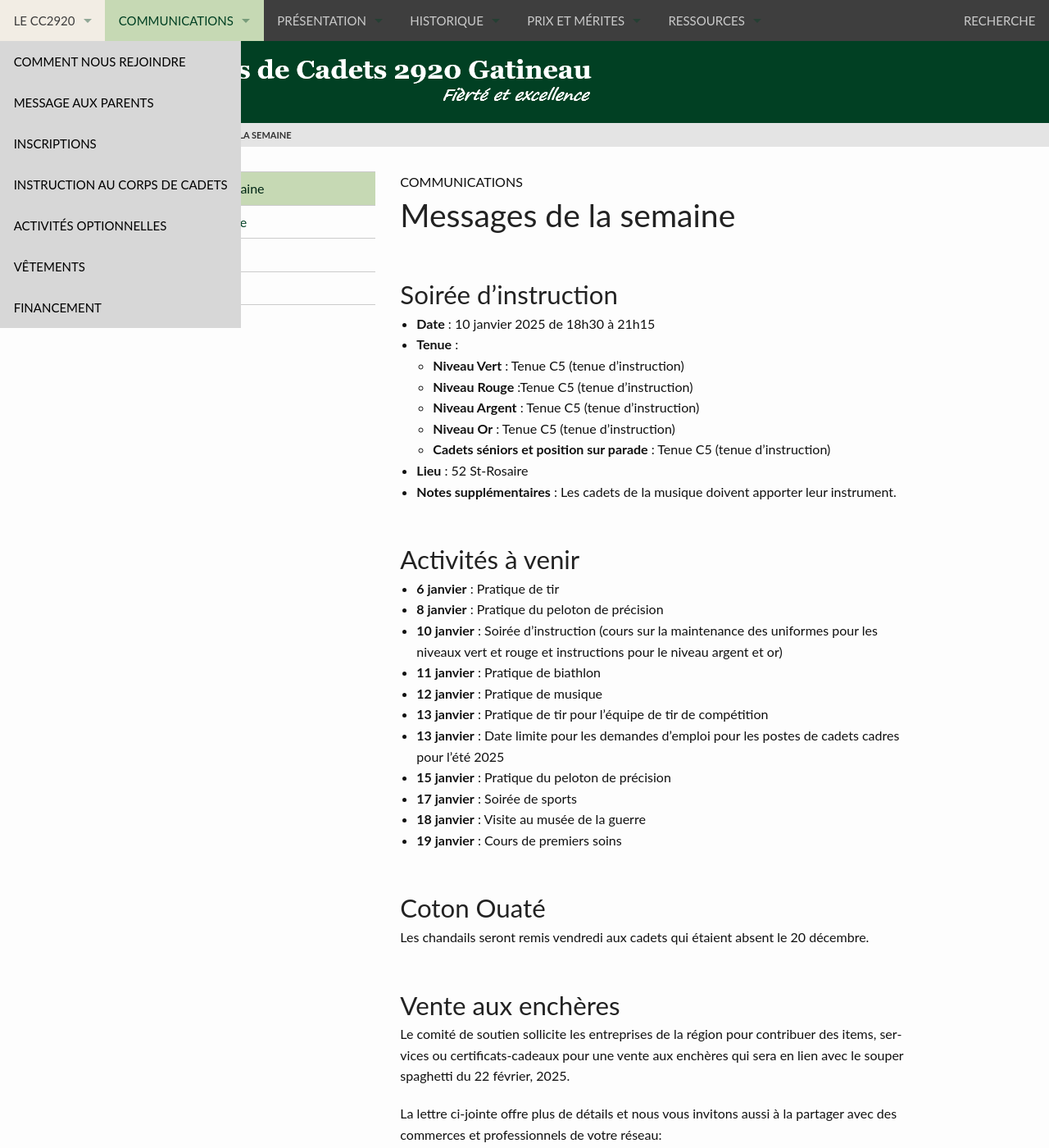
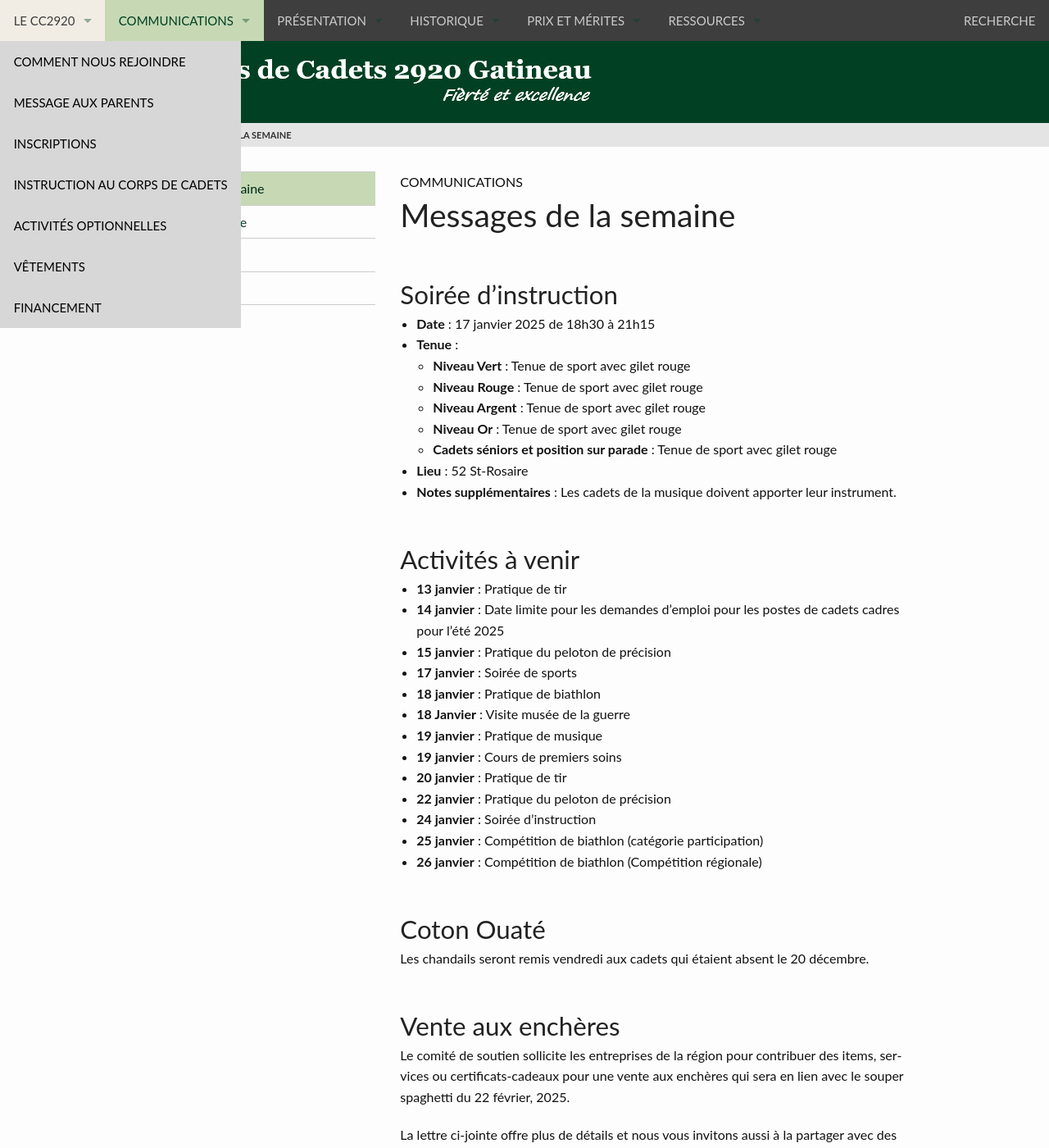
Before and after one commit to CC2920/web, a Jekyll site: the page built from _communications/messages.md, in a window 1280 px wide and 1400 px high. Shown: the whole window at 82% size. Built offline with Jekyll 4.4.1, drawn with Linux system fonts in a browser that asks for light colours; some of the changed text lies outside the part shown.

Commit message:
Message semaine du 12 janvier

```diff
--- a/_communications/messages.md
+++ b/_communications/messages.md
@@ -5,30 +5,32 @@ layout: "messages"
 
 ## Soirée d'instruction
 
-- **Date** : 10 janvier 2025 de 18h30 à 21h15
+- **Date** : 17 janvier 2025 de 18h30 à 21h15
 - **Tenue** :
-  - **Niveau Vert** : Tenue C5 (tenue d'instruction)
-  - **Niveau Rouge** :Tenue C5 (tenue d'instruction)
-  - **Niveau Argent** : Tenue C5 (tenue d'instruction)
-  - **Niveau Or** : Tenue C5 (tenue d'instruction)
-  - **Cadets séniors et position sur parade** : Tenue C5 (tenue d'instruction)
+  - **Niveau Vert** : Tenue de sport avec gilet rouge
+  - **Niveau Rouge** : Tenue de sport avec gilet rouge
+  - **Niveau Argent** : Tenue de sport avec gilet rouge
+  - **Niveau Or** : Tenue de sport avec gilet rouge
+  - **Cadets séniors et position sur parade** : Tenue de sport avec gilet rouge
 - **Lieu** : 52 St-Rosaire
 - **Notes supplémentaires** : Les cadets de la musique doivent apporter leur instrument.
 
 
 ## Activités à venir
 
-- **6 janvier** : Pratique de tir
-- **8 janvier** : Pratique du peloton de précision
-- **10 janvier** : Soirée d'instruction (cours sur la maintenance des uniformes pour les niveaux vert et rouge et instructions pour le niveau argent et or)
-- **11 janvier** : Pratique de biathlon
-- **12 janvier** : Pratique de musique
-- **13 janvier** : Pratique de tir pour l'équipe de tir de compétition
-- **13 janvier** : Date limite pour les demandes d'emploi pour les postes de cadets cadres pour l'été 2025
+- **13 janvier** : Pratique de tir
+- **14 janvier** : Date limite pour les demandes d'emploi pour les postes de cadets cadres pour l'été 2025
 - **15 janvier** : Pratique du peloton de précision
 - **17 janvier** : Soirée de sports
-- **18 janvier** : Visite au musée de la guerre
+- **18 janvier** : Pratique de biathlon
+- **18 Janvier** : Visite musée de la guerre
+- **19 janvier** : Pratique de musique
 - **19 janvier** : Cours de premiers soins
+- **20 janvier** : Pratique de tir
+- **22 janvier** : Pratique du peloton de précision
+- **24 janvier** : Soirée d'instruction
+- **25 janvier** : Compétition de biathlon (catégorie participation)
+- **26 janvier** : Compétition de biathlon (Compétition régionale)
 
 ## Coton Ouaté
 
@@ -44,7 +46,7 @@ Pour plus d’information ou pour coordonner le ramassage d’un item, SVP envoy
 
 ## Pratique de tir
 
-- Qui :  Pour tous les cadets
+- Qui :  Pour les cadets qui ont participer a la compétition local au mois de décembre
 - Heure : de 18h00 à 20h30, lundi soir
 - Lieu : Centre Nouvel-Horizon (100 rue la Baie, Gatineau)
 - Tenue : Civile
@@ -75,6 +77,19 @@ Pour plus d’information ou pour coordonner le ramassage d’un item, SVP envoy
 - Tenue : Civile
 - Matériel requis : Apportez votre instruments, partitions
 
+## Visite musée de la guerre
+- Qui :  Pour les cadets inscrits
+- Heure : Depart du 52 St-Rosaire a 9h00 et retour a 15h30, Samedi
+- Lieu : Musée de la guerre
+- Tenue : Tenue d'instruction C5)
+- Matériel requis : Apportez votre lunch
+
+  ## Cours de premiers soins
+- Qui :  Pour les cadets inscrits
+- Heure : 8h30 à 16h00, Dimanche
+- Lieu : Legion Norris (231 Boulevard Maloney Ouest, Gatineau
+- Tenue : Civile
+- Matériel requis : Papier, crayon et Apportez votre lunch
 
 ## Absence
 
```
Also changed, not shown: other parts of _communications/messages.md (+1 -1 lines).
